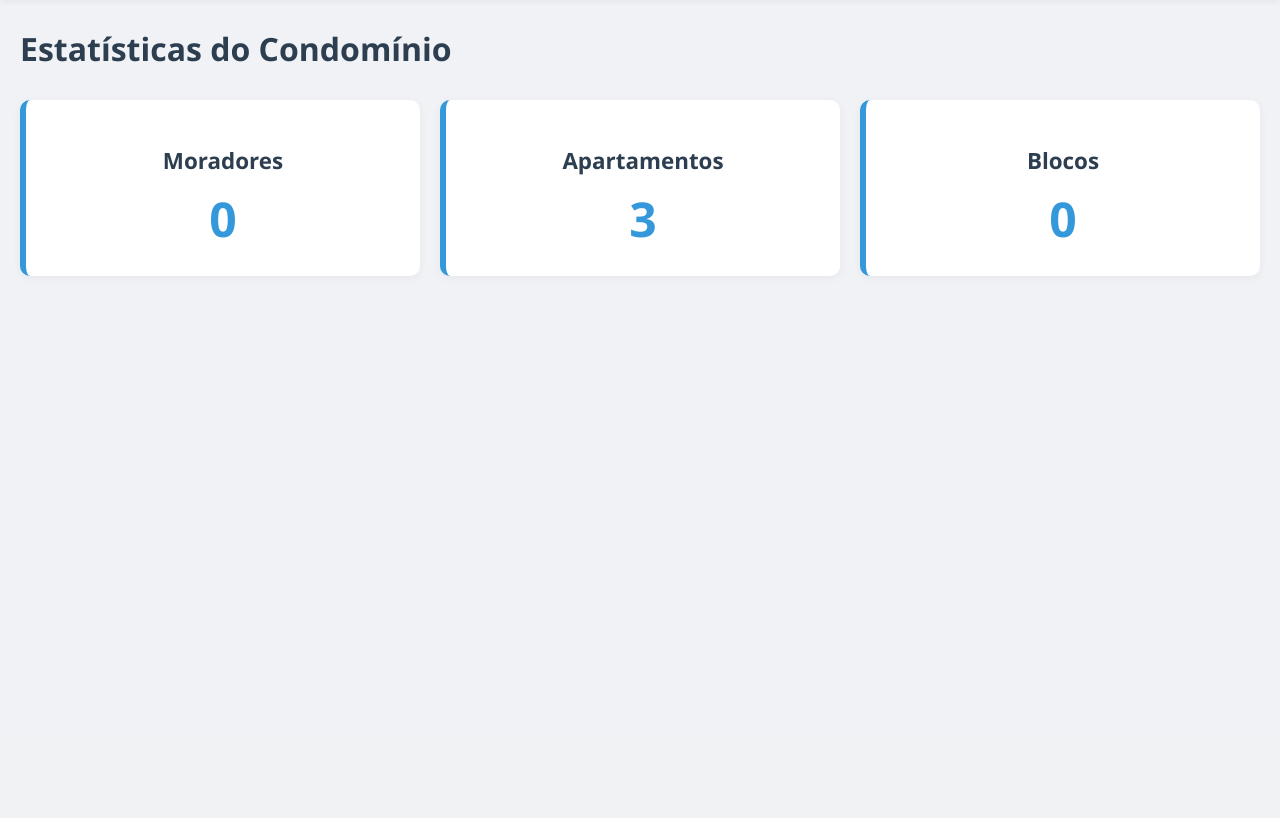
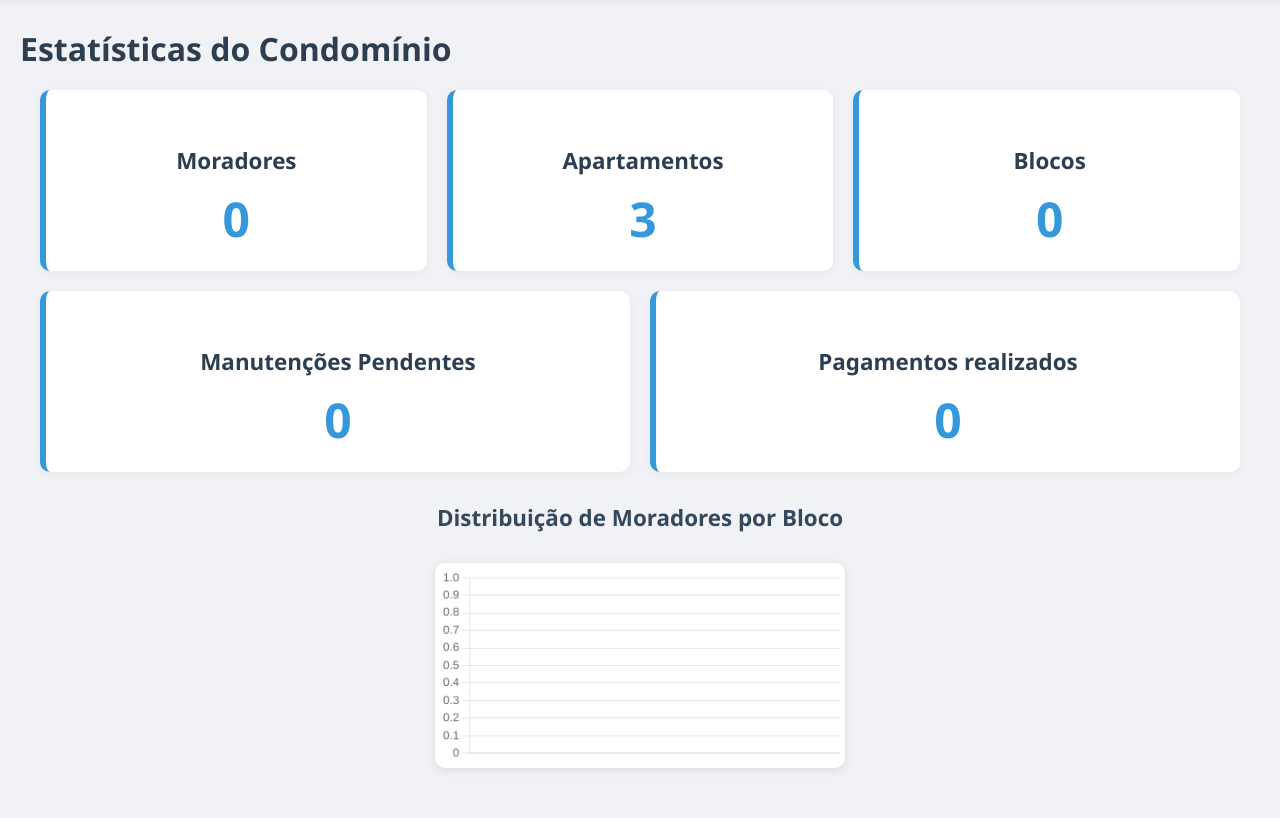
Before and after one commit to HeloisaRaizer/GESTAODECONDOMINIO, a Node server app: page /statistic in a window 1280 px wide. Shown: the part 63-881 px from the top of the page. Before the commit the page ends 339 px from the top, so only its background shows below. Run offline with Node 20, Linux system fonts and the light colour scheme; data comes from the database, SQL or seed files in the repository; data that the repository does not hold is empty.

Commit message:
Final commit

```diff
--- a/app.js
+++ b/app.js
@@ -738,8 +738,11 @@
 
 app.get("/statistic", function(req, res){
     const residentsTotal = "SELECT COUNT(idmorador) FROM morador"
-    const apartmentTotal = "SELECT COUNT(idapartamento) FROM apartamento;"
+    const apartmentTotal = "SELECT COUNT(idapartamento) FROM apartamento"
     const blocoTotal = "SELECT COUNT(idbloco) FROM bloco"
+    const maintenance = "SELECT COUNT(idmanutencao) FROM manutencao"
+    const payment = "SELECT COUNT(idpagamento) FROM pagamento"
+    const residentsBloco = "SELECT m.idmorador, b.descricao AS nome_bloco FROM morador m JOIN bloco b ON m.bloco_id = b.idbloco;"
 
     connection.query(residentsTotal, function(err, morador){
         if(err){
@@ -757,7 +760,27 @@
 
                 }
 
-                res.render("statistic", {morador: morador, apartamento:apartamento, bloco: bloco })
+                connection.query(maintenance, function(err, manutencao){
+                    if(err){
+                        console.log("Erro ao coletar dados", err)
+
+                    }
+
+                    connection.query(payment, function(err, pagamento){
+                        if(err){
+                            console.log("Erro ao coletar dados", err)
+
+                        }
+                        connection.query(residentsBloco, function(err, moradorBloco){
+                            if(err){
+                                console.log("Erro ao coletar dados", err)
+
+                            }
+
+                res.render("statistic", {morador: morador, apartamento:apartamento, bloco: bloco, manutencao:manutencao, pagamento:pagamento, moradorBloco:moradorBloco })
+            });
+            });
+            });
             });
 
         });
--- a/database.sql
+++ b/database.sql
@@ -175,6 +175,10 @@
 SELECT COUNT(idmorador) FROM morador;
 SELECT COUNT(idapartamento) FROM apartamento;
 SELECT COUNT(idbloco) FROM bloco;
+SELECT COUNT(idmanutencao) FROM manutencao;
+
+SELECT idmorador, bloco_id FROM morador;
+
 
 
 -- delete
--- a/public/style.css
+++ b/public/style.css
@@ -192,24 +192,24 @@
     border-radius: 6px;
     font-size: 1.1rem;
 }
-.stats-grid {
+
+.stats-top,
+.stats-bottom {
     display: flex;
-    justify-content: space-between;
+    justify-content: center;
     gap: 20px;
-    margin-top: 30px;
-    flex-wrap: wrap;
+    margin-top: 20px;
 }
 
 .stat-card {
-    flex: 1;
-    min-width: 180px;
     background-color: #ffffff;
-    padding: 25px;
-    padding-top: 15px;
+    padding: 25px 20px 20px;
     border-radius: 10px;
     text-align: center;
     box-shadow: 0 2px 10px rgba(0, 0, 0, 0.05);
     border-left: 6px solid #3498db;
+    min-width: 180px;
+    flex: 1;
 }
 
 .stat-card h2 {
@@ -223,3 +223,53 @@
     font-weight: bold;
     color: #3498db;
 }
+
+.stats-container {
+    max-width: 100%;
+    margin: 0 auto;
+    padding: 0 20px;
+}
+
+
+
+.form-excluir {
+    all: unset; /* remove todos os estilos herdados */
+    display: inline;
+}
+
+.form-excluir button {
+    background: none;
+    border: none;
+    color: red;
+    cursor: pointer;
+    font-size: 14px;
+    font-weight: 600;
+}
+
+
+/* Estilo para o gráfico */
+.chart-styled {
+    background-color: #ffffff;
+    border-radius: 10px;
+    box-shadow: 0 2px 10px rgba(0, 0, 0, 0.1);
+    margin: 30px auto;  /* Centraliza horizontalmente */
+    padding: 5px;
+    /* max-width: 30%;
+    max-height: 30%;  */
+    display: block;     /* Garante que o gráfico seja tratado como um bloco  */
+}
+
+/* Estilo específico para o gráfico quando em telas menores */
+@media (max-width: 768px) {
+    .chart-styled {
+        width: 100% !important;
+        height: auto !important;
+        padding: 5px;
+    }
+}
+
+.chart-h2{
+    display: block;
+    justify-content: center;
+    text-align: center;
+}
--- a/views/apartment.ejs
+++ b/views/apartment.ejs
@@ -30,7 +30,7 @@
                 <td><%= row.descricao %></td>
                 <td><%= row.numeroApt %></td>
                 <td>
-                    <form action="/apartment/delete/<%= row.idapartamento %>" method="GET" onsubmit="return confirmarExclusao()" style="display:inline;">
+                    <form class="form-excluir" action="/apartment/delete/<%= row.idapartamento %>" method="GET" onsubmit="return confirmarExclusao()" style="display:inline;">
                         <button type="submit">Excluir</button>
                     </form>
                     <a href="/apartment/edit/<%= row.idapartamento %>">Editar</a>
--- a/views/create.ejs
+++ b/views/create.ejs
@@ -15,7 +15,7 @@
         <label for="descricao">Descrição do Bloco:</label><br>
         <input type="text" id="descricao" name="descricao" required><br><br>
 
-        <label for="qtdApt">Quantidade de Apartamentos:</label><br>
+        <label for="qtdApt">Quantidade de Apartamentos (deve se iniciar em 0):</label><br>
         <input type="number" id="qtdApt" name="qtdApt" required><br><br>
 
         <button type="submit">Cadastrar</button>
--- a/views/index.ejs
+++ b/views/index.ejs
@@ -31,7 +31,7 @@
                 <td><%= row.qtdApt %></td>
                 <td>
 
-                    <form action="/delete/<%= row.idbloco %>" method="GET" onsubmit="return confirmarExclusao()" style="display:inline;">
+                    <form class="form-excluir" action="/delete/<%= row.idbloco %>" method="GET" onsubmit="return confirmarExclusao()" style="display:inline;">
                             <button type="submit">Excluir</button>
                         </form>
                     <a href="/edit/<%= row.idbloco %>">Editar</a>
--- a/views/residents.ejs
+++ b/views/residents.ejs
@@ -34,7 +34,7 @@
                 <td><%= row.apartamento %></td>
                 <td><%= row.bloco %></td>
                 <td>
-                    <form action="/residents/delete/<%= row.idmorador %>" method="GET" class="excluir" onsubmit="return confirmarExclusao()"  style="display:inline;">
+                    <form class="form-excluir" action="/residents/delete/<%= row.idmorador %>" method="GET" onsubmit="return confirmarExclusao()" style="display:inline;">
                         <button type="submit">Excluir</button>
                     </form>
                     <a href="/residents/edit/<%= row.idmorador %>">Editar</a>
--- a/views/statistic.ejs
+++ b/views/statistic.ejs
@@ -4,28 +4,80 @@
     <meta charset="UTF-8">
     <title>Visão geral</title>
     <link rel="stylesheet" href="/style.css">
+    <script src="https://cdn.jsdelivr.net/npm/chart.js"></script>
 </head>
 <body>
     <%- include('partials/navbar') %>
 
+    <h1>Estatísticas do Condomínio</h1>
+    <div class="stats-container">
 
-        <h1>Estatísticas do Condomínio</h1>
-
-        <div class="stats-grid">
+        <div class="stats-top">
             <div class="stat-card">
                 <h2>Moradores</h2>
                 <p class="stat-number"><%= morador[0]['COUNT(idmorador)'] %></p>
             </div>
-
             <div class="stat-card">
                 <h2>Apartamentos</h2>
                 <p class="stat-number"><%= apartamento[0]['COUNT(idapartamento)'] %></p>
             </div>
-
             <div class="stat-card">
                 <h2>Blocos</h2>
                 <p class="stat-number"><%= bloco[0]['COUNT(idbloco)'] %></p>
             </div>
         </div>
+
+        <div class="stats-bottom">
+            <div class="stat-card">
+                <h2>Manutenções Pendentes</h2>
+                <p class="stat-number"><%= manutencao[0]['COUNT(idmanutencao)'] %></p>
+            </div>
+
+            <div class="stat-card">
+                <h2>Pagamentos realizados</h2>
+                <p class="stat-number"><%= pagamento[0]['COUNT(idpagamento)'] %></p>
+            </div>
+        </div>
+    </div>
+
+    <h2 class="chart-h2">Distribuição de Moradores por Bloco</h2>
+    <canvas id="moradorBlocoChart" width="400" height="200" class="chart-styled"></canvas>
+
+    <script>
+        // Processa os dados que vieram do backend
+        const moradorBloco = JSON.parse('<%- JSON.stringify(moradorBloco) %>');
+
+        const blocosMap = {};
+        moradorBloco.forEach(item => {
+            const bloco = item.nome_bloco;
+            blocosMap[bloco] = (blocosMap[bloco] || 0) + 1;
+        });
+
+        const labels = Object.keys(blocosMap);
+        const data = Object.values(blocosMap);
+
+        const ctx = document.getElementById('moradorBlocoChart').getContext('2d');
+        const chart = new Chart(ctx, {
+            type: 'bar',
+            data: {
+                labels: labels,
+                datasets: [{
+                    label: 'Número de Moradores',
+                    data: data,
+                    backgroundColor: '#3498db'
+                }]
+            },
+            options: {
+                // responsive: true,
+                plugins: {
+                    legend: { display: false },
+                    title: { display: false }
+                },
+                scales: {
+                    y: { beginAtZero: true, precision: 0 }
+                }
+            }
+        });
+    </script>
 </body>
 </html>
```
Also changed, not shown: views/payment.ejs (+7 -2 lines).
